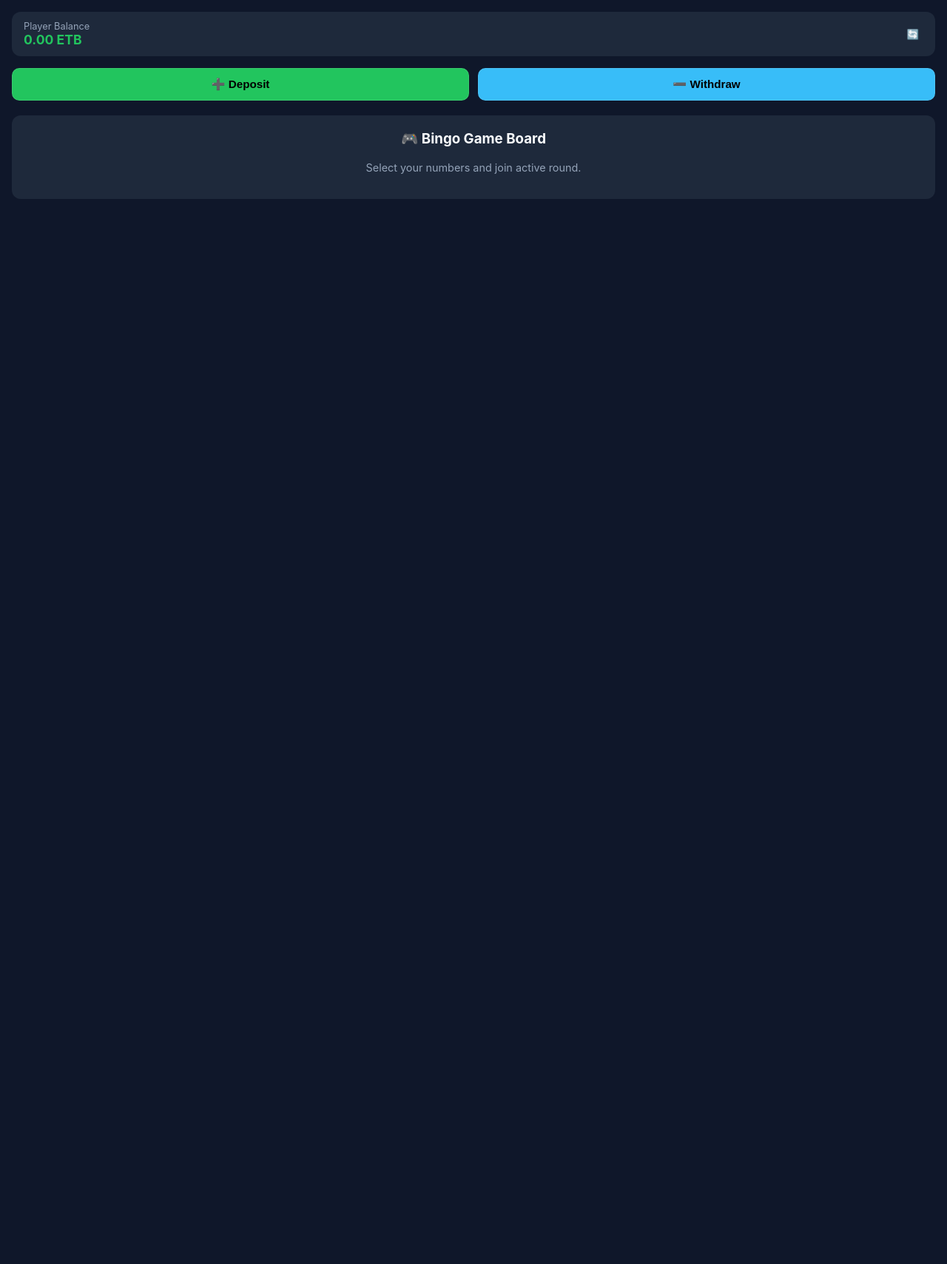
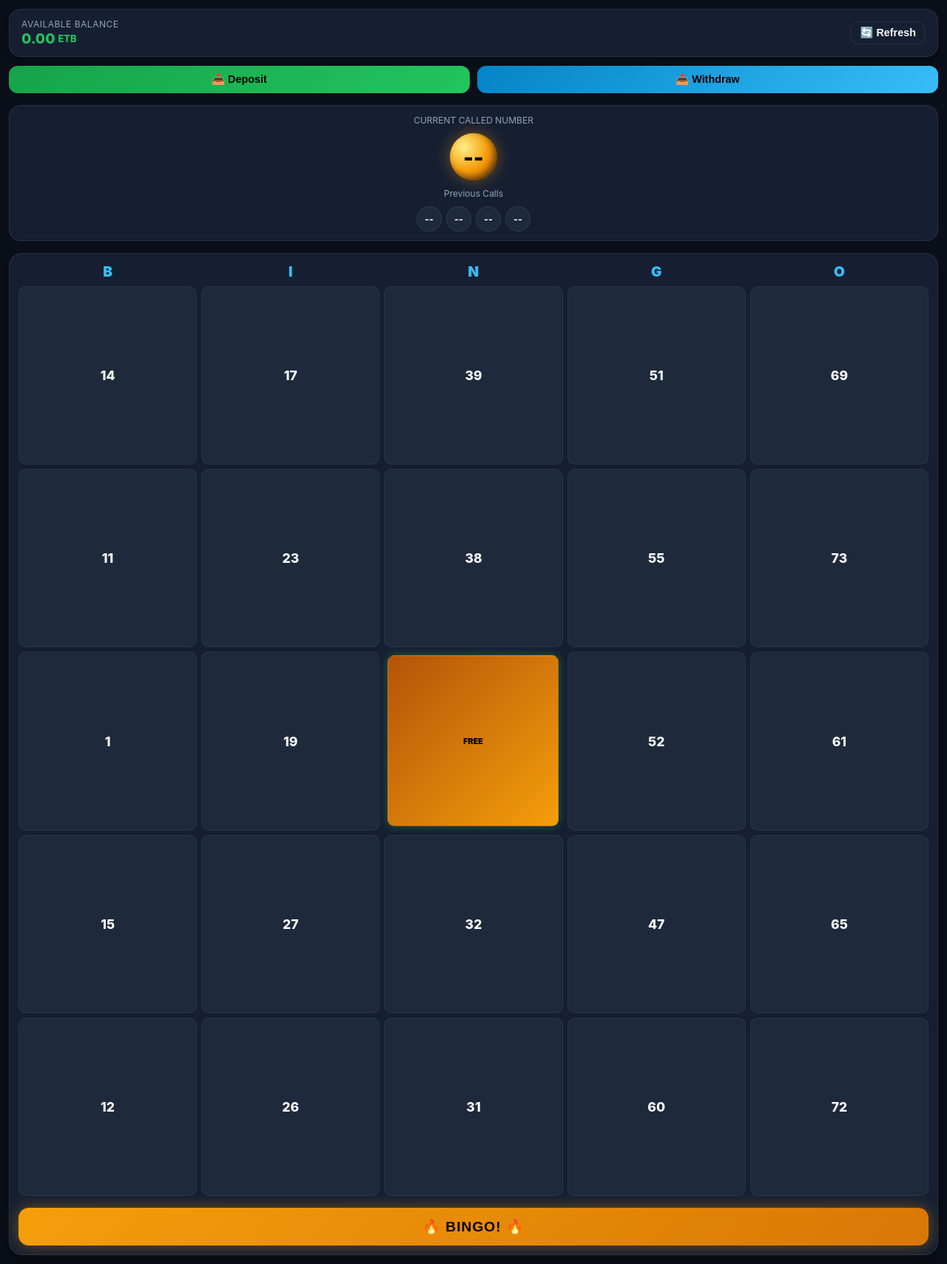
Before and after one commit to mam423027-prog/bingo-bot, a FastAPI app: page / in a window 1280 px wide. Shown: the whole page at 74% size. Before the commit the page ends 269 px from the top, so only its background shows below. Run offline with FastAPI, Linux system fonts and the light colour scheme; parts of the project's set-up code (start-up, migrations or seed data) failed here and were passed over; some libraries are stand-ins or nearby versions.

Commit message:
Modernize player Bingo game interface with animated balls

```diff
--- a/templates/index.html
+++ b/templates/index.html
@@ -2,74 +2,221 @@
 <html lang="en">
 <head>
     <meta charset="UTF-8">
-    <meta name="viewport" content="width=device-width, initial-scale=1.0">
-    <title>Hagere Bingo</title>
+    <meta name="viewport" content="width=device-width, initial-scale=1.0, user-scalable=no">
+    <title>Hagere Bingo Live</title>
     <script src="https://telegram.org/js/telegram-web-app.js"></script>
     <style>
         :root {
-            --bg-dark: #0f172a;
-            --card-bg: #1e293b;
-            --accent-blue: #38bdf8;
-            --success-green: #22c55e;
-            --text-light: #f8fafc;
-            --text-dim: #94a3b8;
+            --bg-main: #0b0f19;
+            --card-bg: #161f32;
+            --card-border: rgba(255, 255, 255, 0.08);
+            --accent-glow: #38bdf8;
+            --cell-bg: #1e293b;
+            --cell-marked: #22c55e;
+            --gold-glow: #f59e0b;
+            --text-main: #f8fafc;
+            --text-sub: #94a3b8;
         }
 
         body {
             font-family: -apple-system, BlinkMacSystemFont, "Segoe UI", Roboto, sans-serif;
-            background-color: var(--bg-dark);
-            color: var(--text-light);
+            background-color: var(--bg-main);
+            color: var(--text-main);
             margin: 0;
-            padding: 16px;
+            padding: 12px;
+            user-select: none;
+            -webkit-user-select: none;
         }
 
+        /* Top Header Bar */
         .header {
             display: flex;
             justify-content: space-between;
             align-items: center;
             background: var(--card-bg);
+            border: 1px solid var(--card-border);
             padding: 12px 16px;
-            border-radius: 12px;
-            margin-bottom: 16px;
+            border-radius: 16px;
+            box-shadow: 0 8px 16px rgba(0,0,0,0.3);
+            margin-bottom: 12px;
         }
 
-        .balance-box {
-            font-size: 1.1rem;
-            font-weight: bold;
-            color: var(--success-green);
+        .balance-title {
+            font-size: 0.75rem;
+            color: var(--text-sub);
+            text-transform: uppercase;
+            letter-spacing: 0.5px;
         }
 
-        .action-grid {
+        .balance-value {
+            font-size: 1.2rem;
+            font-weight: 800;
+            color: #22c55e;
+            display: flex;
+            align-items: center;
+            gap: 4px;
+        }
+
+        /* Quick Cash Actions */
+        .action-row {
             display: grid;
             grid-template-columns: 1fr 1fr;
-            gap: 12px;
-            margin-bottom: 20px;
+            gap: 10px;
+            margin-bottom: 16px;
         }
 
         .btn-action {
             background: var(--card-bg);
-            border: 1px solid rgba(255, 255, 255, 0.1);
-            color: #fff;
-            padding: 12px;
-            border-radius: 10px;
-            font-weight: bold;
-            font-size: 0.95rem;
+            border: 1px solid var(--card-border);
+            color: var(--text-main);
+            padding: 10px;
+            border-radius: 12px;
+            font-weight: 700;
+            font-size: 0.9rem;
             cursor: pointer;
+            transition: all 0.2s ease;
             display: flex;
             align-items: center;
             justify-content: center;
-            gap: 8px;
+            gap: 6px;
         }
 
-        .btn-deposit { background: var(--success-green); color: #000; }
-        .btn-withdraw { background: var(--accent-blue); color: #000; }
+        .btn-deposit { background: linear-gradient(135deg, #16a34a, #22c55e); color: #000; border: none; }
+        .btn-withdraw { background: linear-gradient(135deg, #0284c7, #38bdf8); color: #000; border: none; }
 
-        /* Modal styling */
+        /* Ball Live Stream Board */
+        .live-balls-panel {
+            background: var(--card-bg);
+            border: 1px solid var(--card-border);
+            padding: 12px;
+            border-radius: 16px;
+            margin-bottom: 16px;
+            text-align: center;
+        }
+
+        .current-ball-display {
+            display: flex;
+            justify-content: center;
+            align-items: center;
+            margin: 10px 0;
+        }
+
+        .ball-large {
+            width: 64px;
+            height: 64px;
+            border-radius: 50%;
+            background: radial-gradient(circle at 30% 30%, #fef08a, #f59e0b, #b45309);
+            color: #000;
+            font-size: 1.8rem;
+            font-weight: 900;
+            display: flex;
+            align-items: center;
+            justify-content: center;
+            box-shadow: 0 0 20px rgba(245, 158, 11, 0.4), inset -4px -4px 8px rgba(0,0,0,0.5);
+            animation: popIn 0.3s cubic-bezier(0.175, 0.885, 0.32, 1.275);
+        }
+
+        .recent-balls {
+            display: flex;
+            justify-content: center;
+            gap: 6px;
+            overflow-x: auto;
+            padding-top: 4px;
+        }
+
+        .ball-small {
+            width: 32px;
+            height: 32px;
+            border-radius: 50%;
+            background: var(--cell-bg);
+            border: 1px solid var(--card-border);
+            color: var(--text-main);
+            font-size: 0.8rem;
+            font-weight: 700;
+            display: flex;
+            align-items: center;
+            justify-content: center;
+        }
+
+        /* Interactive 5x5 Bingo Grid */
+        .bingo-card {
+            background: var(--card-bg);
+            border: 1px solid var(--card-border);
+            border-radius: 18px;
+            padding: 12px;
+            box-shadow: 0 12px 24px rgba(0,0,0,0.4);
+        }
+
+        .bingo-header {
+            display: grid;
+            grid-template-columns: repeat(5, 1fr);
+            gap: 6px;
+            text-align: center;
+            font-weight: 900;
+            font-size: 1.2rem;
+            color: var(--accent-glow);
+            margin-bottom: 8px;
+        }
+
+        .bingo-grid {
+            display: grid;
+            grid-template-columns: repeat(5, 1fr);
+            gap: 6px;
+        }
+
+        .bingo-cell {
+            aspect-ratio: 1;
+            background: var(--cell-bg);
+            border: 1px solid rgba(255, 255, 255, 0.05);
+            border-radius: 10px;
+            display: flex;
+            align-items: center;
+            justify-content: center;
+            font-size: 1.1rem;
+            font-weight: 800;
+            color: var(--text-main);
+            cursor: pointer;
+            transition: all 0.15s ease;
+        }
+
+        .bingo-cell.marked {
+            background: linear-gradient(135deg, #15803d, #22c55e);
+            color: #fff;
+            box-shadow: 0 0 12px rgba(34, 197, 94, 0.4);
+            transform: scale(0.96);
+        }
+
+        .bingo-cell.free {
+            background: linear-gradient(135deg, #b45309, #f59e0b);
+            color: #000;
+            font-size: 0.7rem;
+            font-weight: 900;
+        }
+
+        /* Claim Bingo Button */
+        .btn-claim {
+            width: 100%;
+            margin-top: 16px;
+            padding: 14px;
+            border-radius: 14px;
+            border: none;
+            background: linear-gradient(135deg, #f59e0b, #d97706);
+            color: #000;
+            font-size: 1.2rem;
+            font-weight: 900;
+            letter-spacing: 1px;
+            text-transform: uppercase;
+            cursor: pointer;
+            box-shadow: 0 0 20px rgba(245, 158, 11, 0.4);
+        }
+
+        /* Modals */
         .modal {
             display: none;
             position: fixed;
             top: 0; left: 0; width: 100%; height: 100%;
-            background: rgba(0,0,0,0.8);
+            background: rgba(0,0,0,0.85);
+            backdrop-filter: blur(4px);
             justify-content: center;
             align-items: center;
             z-index: 100;
@@ -77,102 +224,102 @@
 
         .modal-content {
             background: var(--card-bg);
+            border: 1px solid var(--card-border);
             padding: 20px;
-            border-radius: 14px;
+            border-radius: 18px;
             width: 85%;
             max-width: 360px;
         }
 
-        .modal-title {
-            font-size: 1.2rem;
-            font-weight: bold;
+        input, select {
+            width: 100%;
+            padding: 12px;
             margin-bottom: 12px;
+            border-radius: 10px;
+            border: 1px solid var(--card-border);
+            background: var(--bg-main);
+            color: #fff;
+            box-sizing: border-box;
+            font-size: 0.95rem;
         }
 
-        input, select {
-            width: 100%;
-            padding: 10px;
-            margin-bottom: 12px;
-            border-radius: 8px;
-            border: 1px solid rgba(255,255,255,0.1);
-            background: #0f172a;
-            color: #fff;
-            box-sizing: border-box;
-        }
-
-        .btn-submit {
-            width: 100%;
-            padding: 10px;
-            border-radius: 8px;
-            border: none;
-            font-weight: bold;
-            background: var(--accent-blue);
-            color: #000;
-            cursor: pointer;
-        }
-
-        .btn-close {
-            background: transparent;
-            color: var(--text-dim);
-            border: none;
-            width: 100%;
-            margin-top: 8px;
-            cursor: pointer;
+        @keyframes popIn {
+            0% { transform: scale(0.5); opacity: 0; }
+            100% { transform: scale(1); opacity: 1; }
         }
     </style>
 </head>
 <body>
 
+    <!-- Header Balance Bar -->
     <div class="header">
         <div>
-            <div style="font-size: 0.8rem; color: var(--text-dim);">Player Balance</div>
-            <div class="balance-box" id="user-balance">0.00 ETB</div>
+            <div class="balance-title">Available Balance</div>
+            <div class="balance-value" id="user-balance">0.00 <span style="font-size:0.8rem;">ETB</span></div>
         </div>
-        <button style="background:none; border:none; color:var(--text-dim);" onclick="fetchBalance()">🔄</button>
+        <button class="btn-action" style="padding: 6px 12px;" onclick="fetchBalance()">🔄 Refresh</button>
     </div>
 
-    <!-- Deposit & Withdraw Quick Buttons -->
-    <div class="action-grid">
-        <button class="btn-action btn-deposit" onclick="openModal('deposit-modal')">➕ Deposit</button>
-        <button class="btn-action btn-withdraw" onclick="openModal('withdraw-modal')">➖ Withdraw</button>
+    <!-- Deposit & Withdraw Actions -->
+    <div class="action-row">
+        <button class="btn-action btn-deposit" onclick="openModal('deposit-modal')">📥 Deposit</button>
+        <button class="btn-action btn-withdraw" onclick="openModal('withdraw-modal')">📤 Withdraw</button>
     </div>
 
-    <!-- Main Game Section Placeholder -->
-    <div style="background: var(--card-bg); padding: 20px; border-radius: 12px; text-align: center;">
-        <h3 style="margin-top:0;">🎮 Bingo Game Board</h3>
-        <p style="color: var(--text-dim); font-size:0.9rem;">Select your numbers and join active round.</p>
+    <!-- Live Drawn Ball Display -->
+    <div class="live-balls-panel">
+        <div style="font-size: 0.75rem; color: var(--text-sub); text-transform: uppercase;">Current Called Number</div>
+        <div class="current-ball-display">
+            <div class="ball-large" id="current-ball">--</div>
+        </div>
+        <div style="font-size: 0.75rem; color: var(--text-sub); margin-bottom: 6px;">Previous Calls</div>
+        <div class="recent-balls" id="recent-balls-list">
+            <div class="ball-small">--</div>
+            <div class="ball-small">--</div>
+            <div class="ball-small">--</div>
+            <div class="ball-small">--</div>
+        </div>
+    </div>
+
+    <!-- 5x5 Bingo Board -->
+    <div class="bingo-card">
+        <div class="bingo-header">
+            <div>B</div><div>I</div><div>N</div><div>G</div><div>O</div>
+        </div>
+        <div class="bingo-grid" id="bingo-board">
+            <!-- Dynamically Rendered via JavaScript -->
+        </div>
+        <button class="btn-claim" onclick="claimBingo()">🔥 BINGO! 🔥</button>
     </div>
 
     <!-- Deposit Modal -->
     <div id="deposit-modal" class="modal">
         <div class="modal-content">
-            <div class="modal-title">📥 Deposit Funds</div>
-            <p style="font-size: 0.8rem; color: var(--text-dim); margin-bottom: 12px;">
-                Send ETB via Telebirr or CBE, then enter your transaction reference number below:
-            </p>
+            <h3 style="margin-top:0;">📥 Deposit Funds</h3>
+            <p style="font-size:0.8rem; color:var(--text-sub);">Transfer funds via Telebirr/CBE and enter the reference number:</p>
             <select id="deposit-method">
                 <option value="telebirr">Telebirr</option>
                 <option value="cbe">CBE Birr / CBE Bank</option>
             </select>
             <input type="number" id="deposit-amount" placeholder="Amount (ETB)">
-            <input type="text" id="deposit-ref" placeholder="Transaction Ref (e.g. PIT123456)">
-            <button class="btn-submit" onclick="submitDeposit()">Submit Deposit</button>
-            <button class="btn-close" onclick="closeModal('deposit-modal')">Cancel</button>
+            <input type="text" id="deposit-ref" placeholder="TX Ref (e.g., PIT928371)">
+            <button class="btn-action btn-deposit" style="width:100%;" onclick="submitDeposit()">Submit Deposit</button>
+            <button class="btn-action" style="width:100%; margin-top:8px; border:none;" onclick="closeModal('deposit-modal')">Cancel</button>
         </div>
     </div>
 
     <!-- Withdraw Modal -->
     <div id="withdraw-modal" class="modal">
         <div class="modal-content">
-            <div class="modal-title">📤 Request Cashout</div>
+            <h3 style="margin-top:0;">📤 Request Cashout</h3>
             <select id="withdraw-method">
                 <option value="telebirr">Telebirr Account</option>
-                <option value="cbe">CBE Account</option>
+                <option value="cbe">CBE Bank Account</option>
             </select>
             <input type="text" id="withdraw-acc" placeholder="Account / Phone Number">
             <input type="number" id="withdraw-amount" placeholder="Amount (ETB)">
-            <button class="btn-submit" onclick="submitWithdraw()">Submit Request</button>
-            <button class="btn-close" onclick="closeModal('withdraw-modal')">Cancel</button>
+            <button class="btn-action btn-withdraw" style="width:100%;" onclick="submitWithdraw()">Submit Request</button>
+            <button class="btn-action" style="width:100%; margin-top:8px; border:none;" onclick="closeModal('withdraw-modal')">Cancel</button>
         </div>
     </div>
 
@@ -183,32 +330,52 @@
         function openModal(id) { document.getElementById(id).style.display = 'flex'; }
         function closeModal(id) { document.getElementById(id).style.display = 'none'; }
 
-        async function submitDeposit() {
-            const amount = document.getElementById('deposit-amount').value;
-            const ref = document.getElementById('deposit-ref').value;
-            const method = document.getElementById('deposit-method').value;
+        // Generate Realistic 5x5 Bingo Card Numbers
+        function generateBingoCard() {
+            const board = document.getElementById('bingo-board');
+            board.innerHTML = '';
 
-            if(!amount || !ref) {
-                alert('Please enter amount and reference code.');
-                return;
+            const cols = {
+                B: getUniqueRandoms(1, 15, 5),
+                I: getUniqueRandoms(16, 30, 5),
+                N: getUniqueRandoms(31, 45, 5),
+                G: getUniqueRandoms(46, 60, 5),
+                O: getUniqueRandoms(61, 75, 5)
+            };
+
+            for (let row = 0; row < 5; row++) {
+                ['B', 'I', 'N', 'G', 'O'].forEach((col, colIdx) => {
+                    const cell = document.createElement('div');
+                    cell.className = 'bingo-cell';
+
+                    if (row === 2 && colIdx === 2) {
+                        cell.classList.add('marked', 'free');
+                        cell.innerText = 'FREE';
+                    } else {
+                        cell.innerText = cols[col][row];
+                        cell.onclick = () => cell.classList.toggle('marked');
+                    }
+
+                    board.appendChild(cell);
+                });
             }
-
-            alert(`Deposit request submitted! Admin will verify transaction reference: ${ref}`);
-            closeModal('deposit-modal');
         }
 
-        async function submitWithdraw() {
-            const amount = document.getElementById('withdraw-amount').value;
-            const acc = document.getElementById('withdraw-acc').value;
+        function getUniqueRandoms(min, max, count) {
+            const arr = [];
+            while(arr.length < count) {
+                const r = Math.floor(Math.random() * (max - min + 1)) + min;
+                if(!arr.includes(r)) arr.push(r);
+            }
+            return arr;
+        }
 
-            if(!amount || !acc) {
-                alert('Please enter account number and amount.');
-                return;
-            }
+        function claimBingo() {
+            if(tg) tg.HapticFeedback.notificationOccurred('success');
+            alert('🎉 Claiming BINGO! Verifying ticket on the server...');
+        }
 
-            alert(`Cashout request for ${amount} ETB to ${acc} submitted successfully!`);
-            closeModal('withdraw-modal');
-        }
+        generateBingoCard();
     </script>
 </body>
 </html>
```
